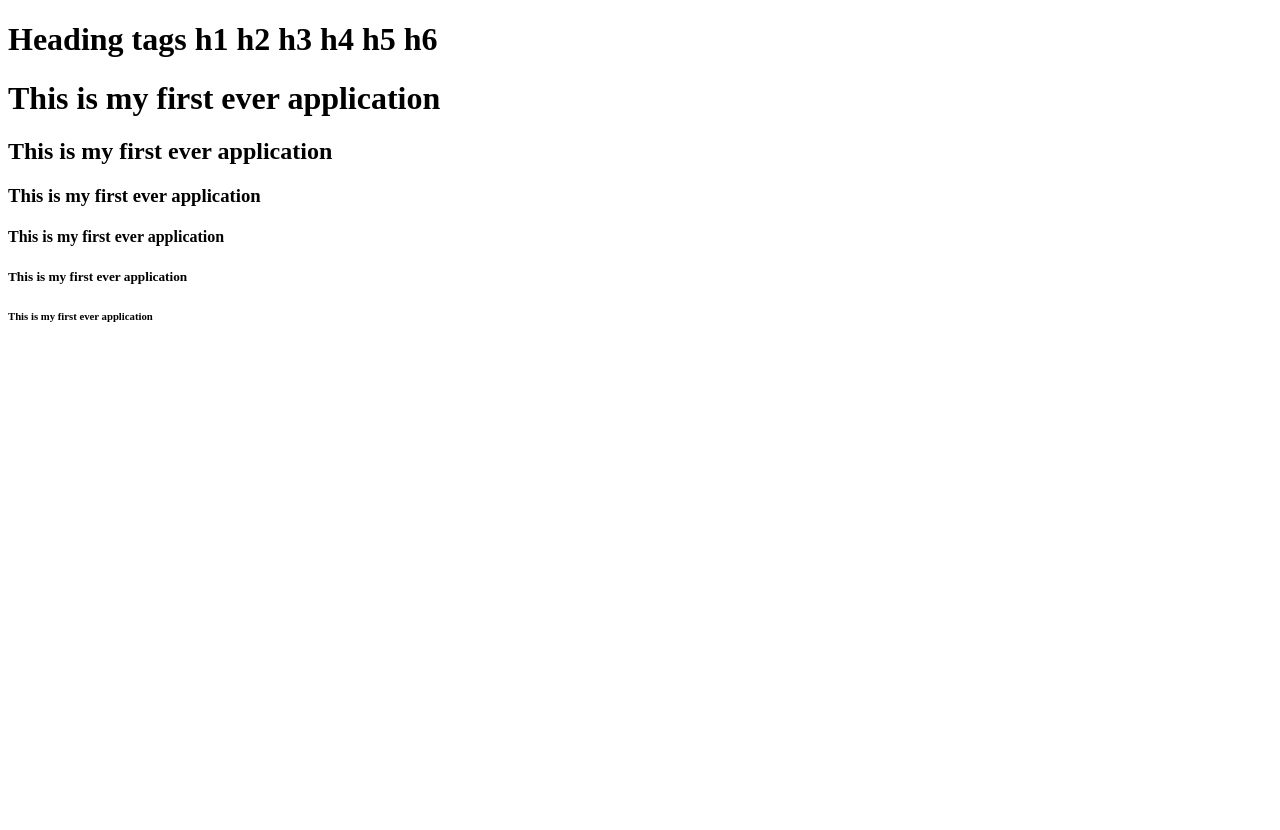
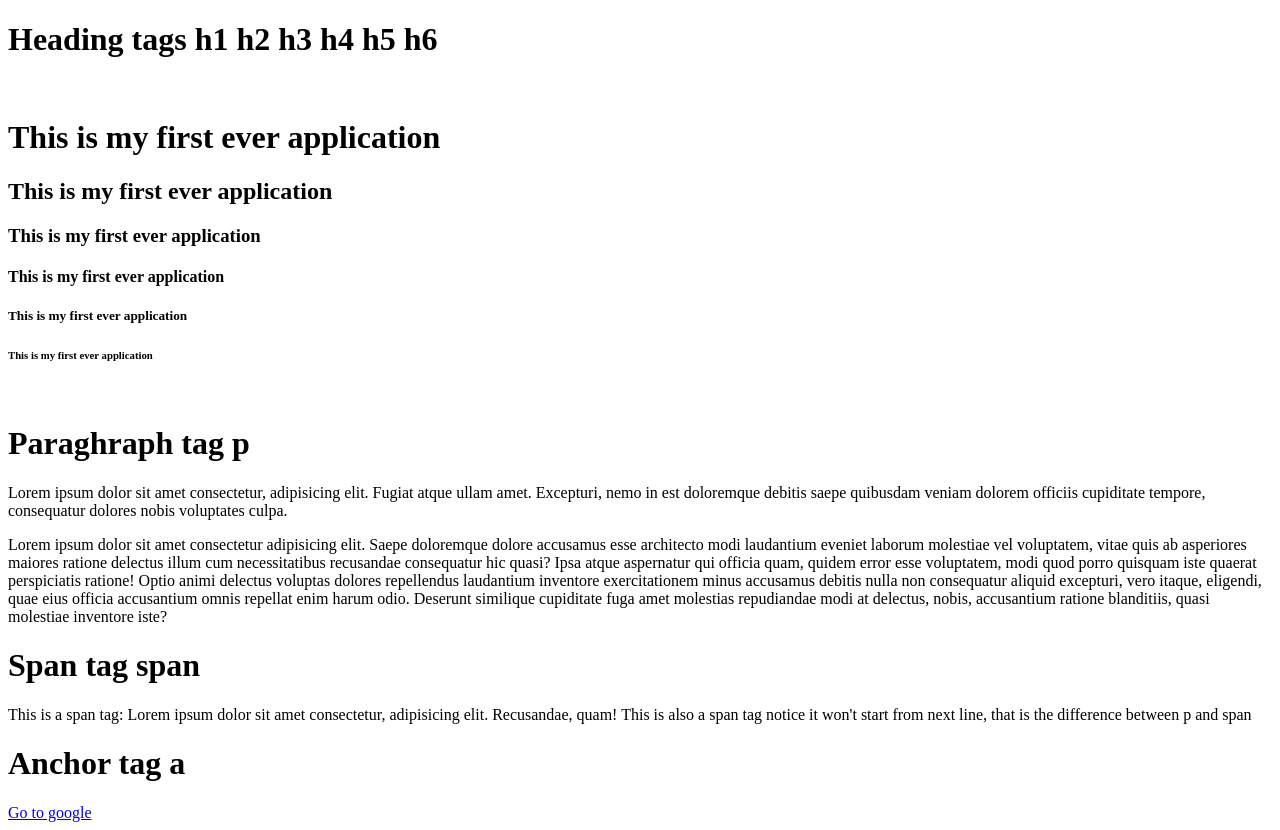
Before and after one commit to HariKalyan99/first_project, a plain HTML site: page html/basics/index.html in a window 1280 px wide. Before the commit the page ends 800 px from the top, so only its background shows below. Drawn offline with Linux system fonts and the light colour scheme.

Commit message:
added few more tags:

```diff
--- a/html/basics/index.html
+++ b/html/basics/index.html
@@ -7,6 +7,7 @@
   </head>
   <body>
     <h1>Heading tags h1 h2 h3 h4 h5 h6</h1>
+    <br />
 
     <h1>This is my first ever application</h1>
     <h2>This is my first ever application</h2>
@@ -14,5 +15,40 @@
     <h4>This is my first ever application</h4>
     <h5>This is my first ever application</h5>
     <h6>This is my first ever application</h6>
+
+    <br />
+    <h1>Paraghraph tag p</h1>
+    <p>
+      Lorem ipsum dolor sit amet consectetur, adipisicing elit. Fugiat atque
+      ullam amet. Excepturi, nemo in est doloremque debitis saepe quibusdam
+      veniam dolorem officiis cupiditate tempore, consequatur dolores nobis
+      voluptates culpa.
+    </p>
+    <p>
+      Lorem ipsum dolor sit amet consectetur adipisicing elit. Saepe doloremque
+      dolore accusamus esse architecto modi laudantium eveniet laborum molestiae
+      vel voluptatem, vitae quis ab asperiores maiores ratione delectus illum
+      cum necessitatibus recusandae consequatur hic quasi? Ipsa atque aspernatur
+      qui officia quam, quidem error esse voluptatem, modi quod porro quisquam
+      iste quaerat perspiciatis ratione! Optio animi delectus voluptas dolores
+      repellendus laudantium inventore exercitationem minus accusamus debitis
+      nulla non consequatur aliquid excepturi, vero itaque, eligendi, quae eius
+      officia accusantium omnis repellat enim harum odio. Deserunt similique
+      cupiditate fuga amet molestias repudiandae modi at delectus, nobis,
+      accusantium ratione blanditiis, quasi molestiae inventore iste?
+    </p>
+
+    <h1>Span tag span</h1>
+    <span
+      >This is a span tag: Lorem ipsum dolor sit amet consectetur, adipisicing
+      elit. Recusandae, quam!</span
+    >
+    <span
+      >This is also a span tag notice it won't start from next line, that is the
+      difference between p and span</span
+    >
+
+    <h1>Anchor tag a</h1>
+    <a href="http://google.com/" target="_blank">Go to google</a>
   </body>
 </html>
```
